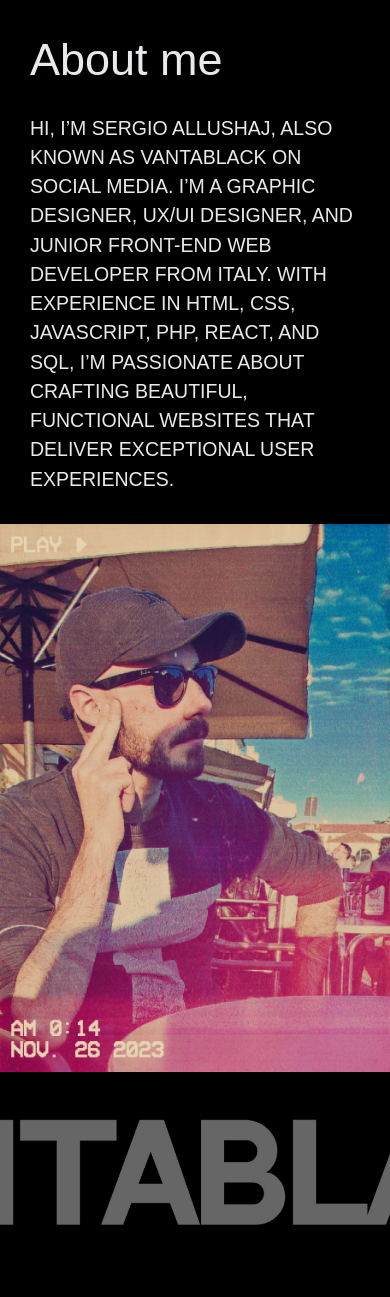
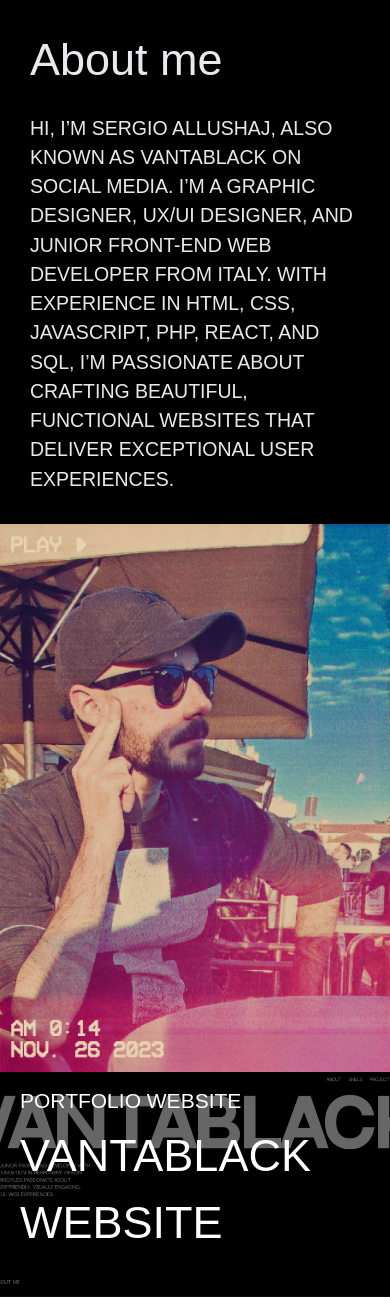
Before and after one commit to kuroiokami89/Vantablack-Portfolio-2.0, a Jekyll site: the page built from index.markdown, in a window 390 px wide. Shown: the part 914-2211 px from the top of the page. Built offline with Jekyll 4.4.1, drawn with Linux system fonts in a browser that asks for light colours; some web fonts are replaced; a script that is not in the unit is left out; grey boxes are pictures that could not be loaded.

Commit message:
Fixed css for projects on mobile

```diff
--- a/assets/mediaquery.css
+++ b/assets/mediaquery.css
@@ -206,12 +206,10 @@
   }
 
   .row-projects {
-    flex: unset;
     flex-direction: column;
   }
 
   .project {
-    flex: unset;
     height: 50vh !important;
   }
 }
```
Also changed, not shown: 3 other files.
